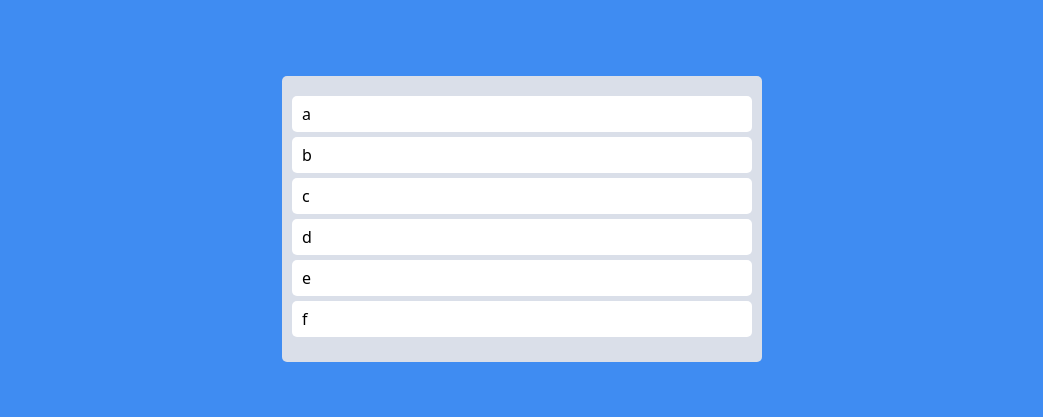
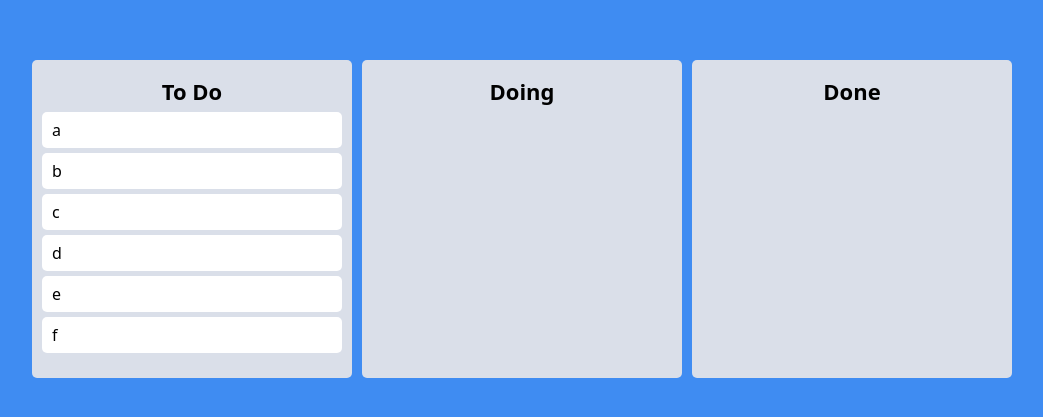
Before and after one commit to lovers2020/React-Trello, a React (Create React App) app: page / in a window 1280 px wide. Shown: the part 181-598 px from the top of the page, without its empty margins (118-1161 px from the left). Built offline with nearby package versions, Linux system fonts and the light colour scheme.

Commit message:
Update file

```diff
--- a/src/App.tsx
+++ b/src/App.tsx
@@ -1,31 +1,19 @@
 import { ThemeProvider, createGlobalStyle, styled } from "styled-components";
-import { Outlet } from "react-router-dom";
 import { useRecoilState, useRecoilValue } from "recoil";
-import {
-  DragDropContext,
-  Droppable,
-  Draggable,
-  DropResult,
-} from "react-beautiful-dnd";
+import { DragDropContext, DropResult } from "react-beautiful-dnd";
 import reset from "styled-reset";
-import { toDoState } from "./atoms";
-import DraggableCard from "./components/DraggableCard";
+import { IToDoState, toDoState } from "./atoms";
+import Board from "./components/Board";
 
 const Boards = styled.div`
   display: grid;
   width: 100%;
-  grid-template-columns: repeat(1, 1fr);
-`;
-const Board = styled.div`
-  padding: 20px 10px;
-  padding-top: 20px;
-  background-color: ${(props) => props.theme.boardColor};
-  border-radius: 5px;
-  min-height: 200px;
+  gap: 10px;
+  grid-template-columns: repeat(3, 1fr);
 `;
 const Wrapper = styled.div`
   display: flex;
-  max-width: 480px;
+  max-width: 980px;
   width: 100%;
   margin: 0 auto;
   justify-content: center;
@@ -36,17 +24,13 @@ const Wrapper = styled.div`
 const GlobalStyle = createGlobalStyle`
 ${reset}
 body {
-  font-family: -apple-system, BlinkMacSystemFont, 'Segoe UI', 'Roboto', 'Oxygen',
-    'Ubuntu', 'Cantarell', 'Fira Sans', 'Droid Sans', 'Helvetica Neue',
-    sans-serif;
+  font-family: 'Courier New', Courier, monospace;
   -webkit-font-smoothing: antialiased;
   -moz-osx-font-smoothing: grayscale;
   font-size: 16px;
   font-family: 'Noto Sans';
   background-color: ${(props) => props.theme.bgColor};
   color: black;
-
-
 }
   * {
     box-sizing:border-box;
@@ -59,19 +43,20 @@ body {
 
 function App() {
   const [toDos, setToDos] = useRecoilState(toDoState);
-  const onDragEnd = ({ draggableId, destination, source }: DropResult) => {
+  const onDragEnd = ({ destination, draggableId, source }: DropResult) => {
     if (!destination) return;
-    setToDos((oldToDos) => {
-      const toDosCopy = [...oldToDos];
-      console.log("delete item on", source.index);
-      console.log(toDosCopy);
-      toDosCopy.splice(source.index, 1);
-      console.log("Deleted item");
-      console.log(toDosCopy);
-      console.log("put back", draggableId, "on", destination.index);
-      toDosCopy.splice(destination?.index, 0, draggableId);
-
-      return toDosCopy;
+    setToDos((allBoards) => {
+      const boardCopy: IToDoState = {};
+      Object.keys(allBoards).forEach((toDosKey) => {
+        boardCopy[toDosKey] = [...allBoards[toDosKey]];
+      });
+      boardCopy[source.droppableId].splice(source.index, 1);
+      boardCopy[destination.droppableId].splice(
+        destination?.index,
+        0,
+        draggableId
+      );
+      return boardCopy;
     });
   };
   return (
@@ -80,16 +65,9 @@ function App() {
       <DragDropContext onDragEnd={onDragEnd}>
         <Wrapper>
           <Boards>
-            <Droppable droppableId="one">
-              {(magic) => (
-                <Board ref={magic.innerRef} {...magic.droppableProps}>
-                  {toDos.map((toDo, index) => (
-                    <DraggableCard key={toDo} index={index} toDo={toDo} />
-                  ))}
-                  {magic.placeholder}
-                </Board>
-              )}
-            </Droppable>
+            {Object.keys(toDos).map((boardId) => (
+              <Board boardId={boardId} key={boardId} toDos={toDos[boardId]} />
+            ))}
           </Boards>
         </Wrapper>
       </DragDropContext>
--- a/src/atoms.tsx
+++ b/src/atoms.tsx
@@ -1,6 +1,14 @@
 import { atom, selector } from "recoil";
 
-export const toDoState = atom({
+export interface IToDoState {
+  [key: string]: string[];
+}
+
+export const toDoState = atom<IToDoState>({
   key: "toDo",
-  default: ["a", "b", "c", "d", "e", "f"],
+  default: {
+    "To Do": ["a", "b", "c", "d", "e", "f"],
+    Doing: [],
+    Done: [],
+  },
 });
--- /dev/null
+++ b/src/components/Board.tsx
@@ -0,0 +1,38 @@
+import { Droppable } from "react-beautiful-dnd";
+import styled from "styled-components";
+import DraggableCard from "./DraggableCard";
+
+const Wrapper = styled.div`
+  padding: 20px 10px;
+  padding-top: 20px;
+  background-color: ${(props) => props.theme.boardColor};
+  border-radius: 5px;
+  min-height: 200px;
+`;
+const Title = styled.h1`
+  text-align: center;
+  font-size: 22px;
+  font-weight: 700;
+  margin-bottom: 10px;
+`;
+interface IBoardprops {
+  toDos: string[];
+  boardId: string;
+}
+export default function Board({ toDos, boardId }: IBoardprops) {
+  return (
+    <Wrapper>
+      <Title>{boardId}</Title>
+      <Droppable droppableId={boardId}>
+        {(magic) => (
+          <div ref={magic.innerRef} {...magic.droppableProps}>
+            {toDos.map((toDo, index) => (
+              <DraggableCard key={toDo} index={index} toDo={toDo} />
+            ))}
+            {magic.placeholder}
+          </div>
+        )}
+      </Droppable>
+    </Wrapper>
+  );
+}
--- a/src/components/DraggableCard.tsx
+++ b/src/components/DraggableCard.tsx
@@ -15,7 +15,6 @@ interface IDraggableCardProps {
 }
 
 function DraggableCard({ toDo, index }: IDraggableCardProps) {
-  console.log(toDo, "Has been rerendered");
   return (
     <Draggable key={toDo} draggableId={toDo} index={index}>
       {(magic) => (
```
